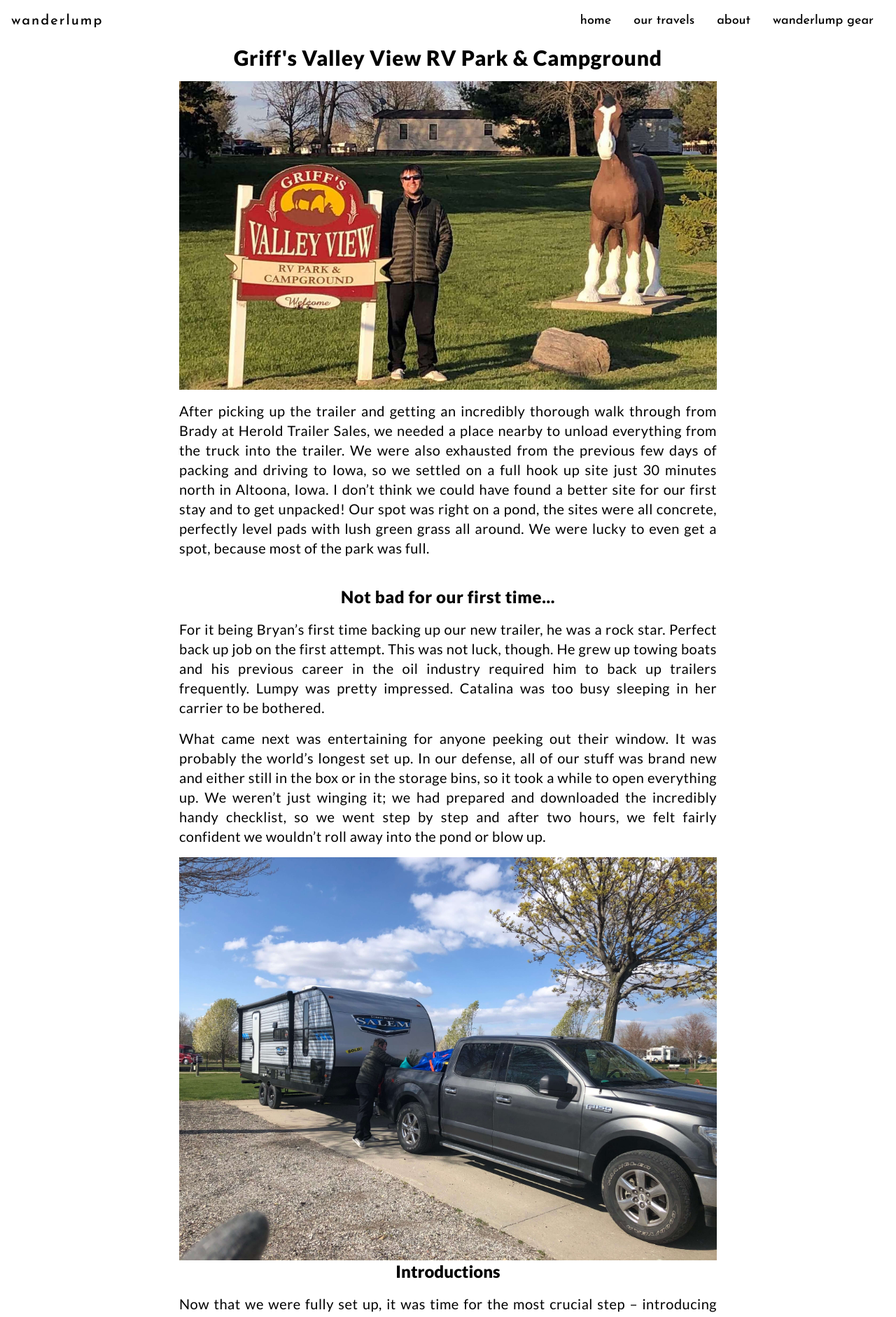
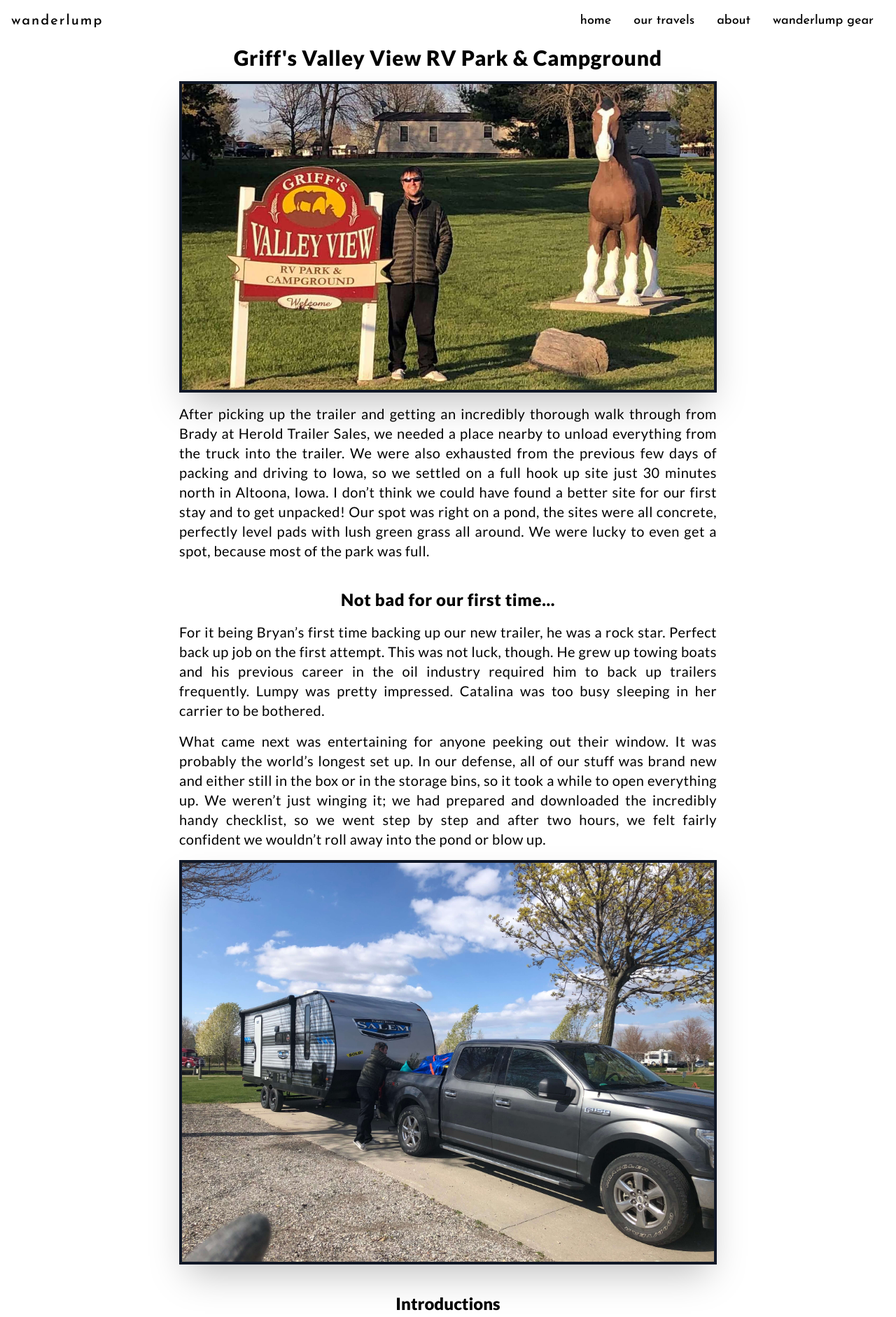
Before and after one commit to boyloe/wanderlump-website, a Next.js app: page /posts/griffs-campground in a window 1280 px wide. Shown: the top 1882 px of the page at 70% size. Built offline with nearby package versions, Linux system fonts and the light colour scheme; a web font is replaced by a local one.

Commit message:
final touches to griffs

```diff
--- a/pages/posts/griffs-campground.tsx
+++ b/pages/posts/griffs-campground.tsx
@@ -11,7 +11,7 @@ export default function griffsCampground(): ReactElement {
         <img
           src="/images/posts/griffs-campground/griffs-cropped.JPG"
           alt=""
-          className=""
+          className="border-4 border-gray-900 shadow-2xl"
         />
         <p className="my-4 font-lato text-xl tracking-wide text-justify">
           After picking up the trailer and getting an incredibly thorough walk
@@ -47,8 +47,9 @@ export default function griffsCampground(): ReactElement {
         <img
           src="/images/posts/griffs-campground/truck-trailer.JPG"
           alt="Bryan getting the trailer disconnected"
+          className="border-4 border-gray-900 shadow-2xl"
         />
-        <h2 className="mt-10 mb-4 md:mt-0 md:mb-0 text-2xl font-lato font-black text-center">
+        <h2 className="mt-10 mb-4 text-2xl font-lato font-black text-center">
           Introductions
         </h2>
         <p className="my-4 font-lato text-xl tracking-wide text-justify">
@@ -62,8 +63,9 @@ export default function griffsCampground(): ReactElement {
         <img
           src="/images/posts/griffs-campground/lumpy-catalina.JPG"
           alt="Lumpy and Catalina asleep on the bed"
+          className="border-4 border-gray-900 shadow-2xl"
         />
-        <h2 className="mt-10 mb-4 md:mt-0 md:mb-0 text-2xl font-lato font-black text-center">
+        <h2 className="mt-10 mb-4 text-2xl font-lato font-black text-center">
           All work and no play?
         </h2>
         <p className="my-4 font-lato text-xl tracking-wide text-justify">
@@ -80,6 +82,7 @@ export default function griffsCampground(): ReactElement {
         <img
           src="/images/posts/griffs-campground/shelly-cowboy.JPG"
           alt="Shelly pretending to be a cowgirl"
+          className="border-4 border-gray-900 shadow-2xl mb-8"
         />
       </article>
     </div>
```
